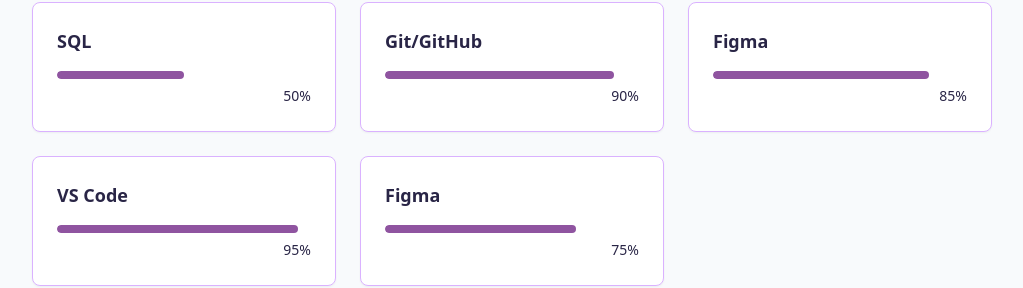
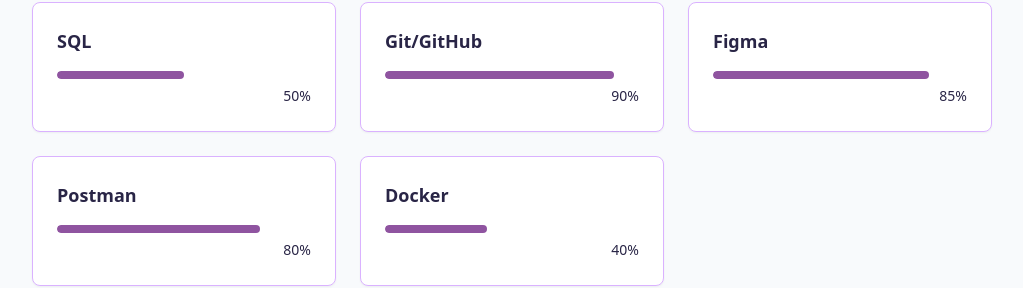
Before and after one commit to kimchim00/Portfolio, a React (Vite) app: page / in a window 1280 px wide. Shown: the part 2108-2396 px from the top of the page, without its empty margins (128-1151 px from the left). Built offline with nearby package versions, Linux system fonts and the light colour scheme.

Commit message:
debugging a complete the weather project section

```diff
--- a/src/components/ProjectSection.jsx
+++ b/src/components/ProjectSection.jsx
@@ -24,9 +24,10 @@
     title: "Weather App",
     description:
       "A responsive web application that displays real-time weather information using public APIs.",
-    image: "/projects/project3.png",
+    image: "/projects/weather.jpg",
     tags: ["React", "TailwindCSS","API","Shadcn"],
     githubUrl: "https://github.com/kimchim00/Weather-App",
+    demoUrl:"https://weather-app-ashy-sigma-68.vercel.app/"
   },
   {
     id: 4,
--- a/src/components/SkillSection.jsx
+++ b/src/components/SkillSection.jsx
@@ -14,8 +14,11 @@
 
   { name: "Git/GitHub", level: 90, category: "tools" },
   { name: "Figma", level: 85, category: "tools" },
-  { name: "VS Code", level: 95, category: "tools" },
-  {name: "Figma", level: 75, category: "tools" }
+  { name: "Postman", level: 80, category: "tools" },
+
+
+  { name: "Docker", level: 40, category: "tools" },
+
 ];
 
 const categories = ["all", "frontend", "tools","SQL"];
```
Also changed, not shown: public/project/weather.jpg (added).
